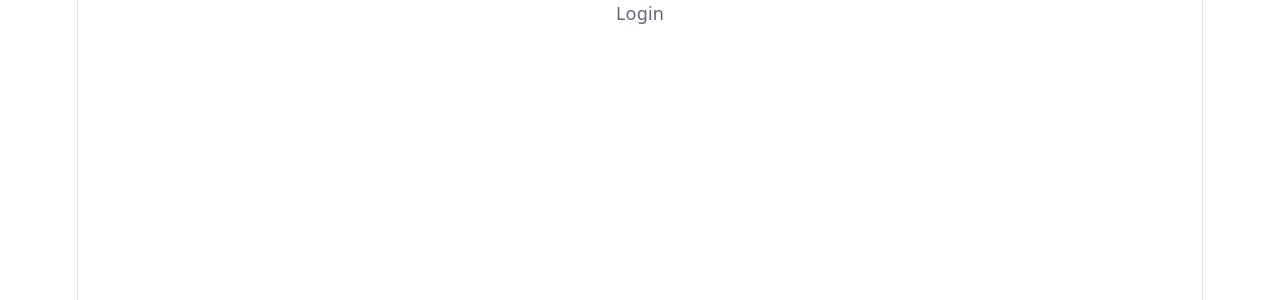
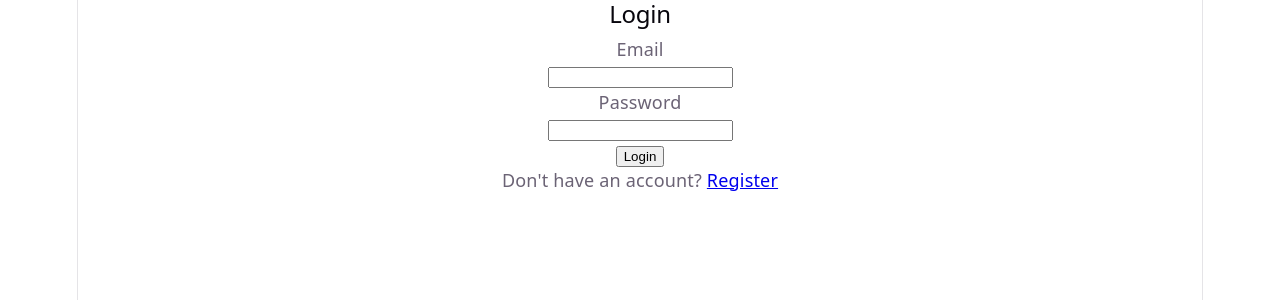
Before and after one commit to IsurangaI/ride-hailing-app, a React (Vite) app in the folder dashboard-ui/: page /login in a window 1280 px wide. Shown: the top 300 px of the page. Built offline with nearby package versions, Linux system fonts and the light colour scheme; no server answers.

Commit message:
login  page

```diff
--- a/dashboard-ui/src/pages/Login.tsx
+++ b/dashboard-ui/src/pages/Login.tsx
@@ -1,8 +1,67 @@
-function Login() {
-    return (
-        <div> Login </div>
-    )
+import { useState } from 'react';
+import { useNavigate, Link } from 'react-router-dom';
+import apiClient from '../api/apiClient';
+import { useAuthStore } from '../store/useAuthStore';
+
+function parseJwtRole(token: string): string {
+    const payload = JSON.parse(atob(token.split('.')[1]));
+    return payload.role;
 }
 
+function Login() {
+    const [email, setEmail] = useState('');
+    const [password, setPassword] = useState('');
+    const [error, setError] = useState('');
+    const [loading, setLoading] = useState(false);
+    const { setAuth } = useAuthStore();
+    const navigate = useNavigate();
+
+    const handleSubmit = async (e: { preventDefault(): void }) => {
+        e.preventDefault();
+        setError('');
+        setLoading(true);
+        try {
+            const { data: token } = await apiClient.post<string>('/api/auth/login', { email, password });
+            const role = parseJwtRole(token);
+            setAuth(token, role);
+            navigate(role === 'DRIVER' ? '/driver' : '/rider');
+        } catch (err: any) {
+            setError(err.response?.data?.message || err.response?.data || 'Invalid credentials');
+        } finally {
+            setLoading(false);
+        }
+    };
+
+    return (
+        <div>
+            <h2>Login</h2>
+            <form onSubmit={handleSubmit}>
+                <div>
+                    <label>Email</label><br />
+                    <input
+                        type="email"
+                        value={email}
+                        onChange={e => setEmail(e.target.value)}
+                        required
+                    />
+                </div>
+                <div>
+                    <label>Password</label><br />
+                    <input
+                        type="password"
+                        value={password}
+                        onChange={e => setPassword(e.target.value)}
+                        required
+                    />
+                </div>
+                {error && <p style={{ color: 'red' }}>{error}</p>}
+                <button type="submit" disabled={loading}>
+                    {loading ? 'Logging in...' : 'Login'}
+                </button>
+            </form>
+            <p>Don't have an account? <Link to="/register">Register</Link></p>
+        </div>
+    );
+}
 
 export default Login;
```
